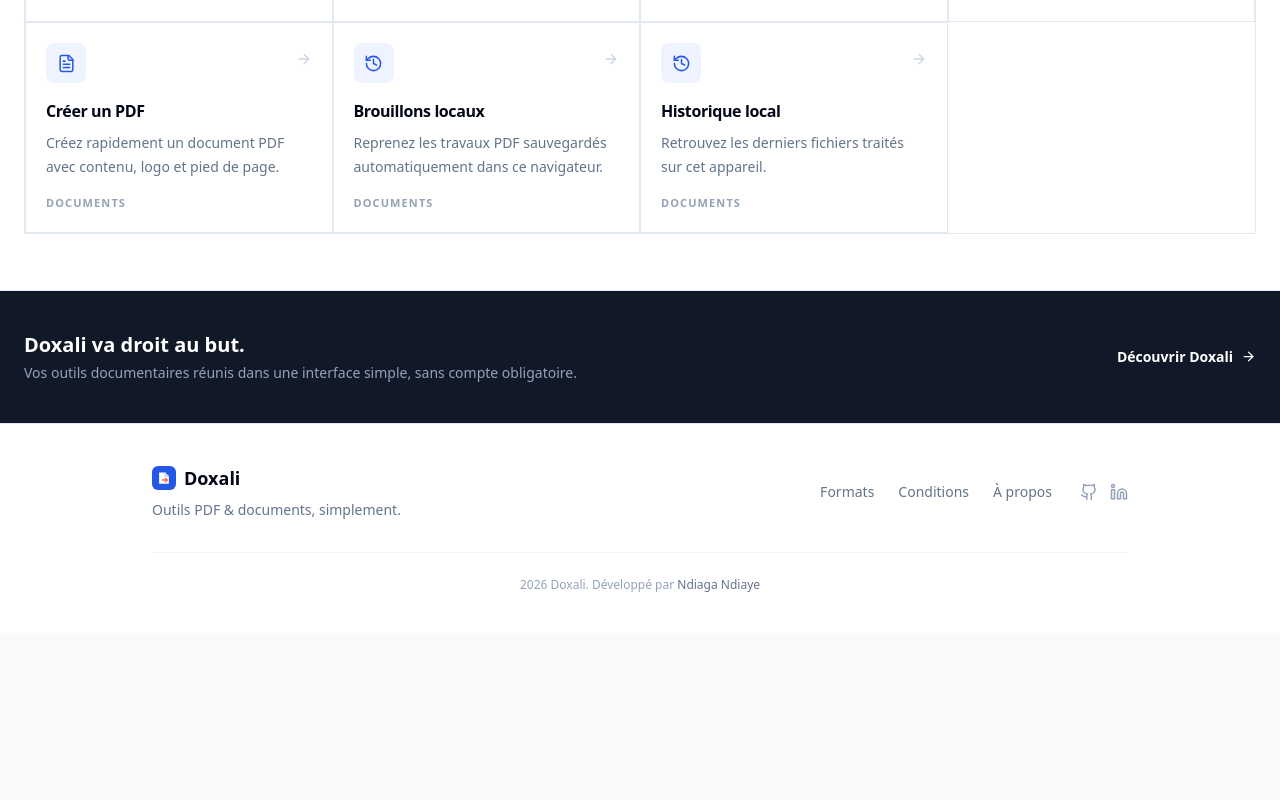
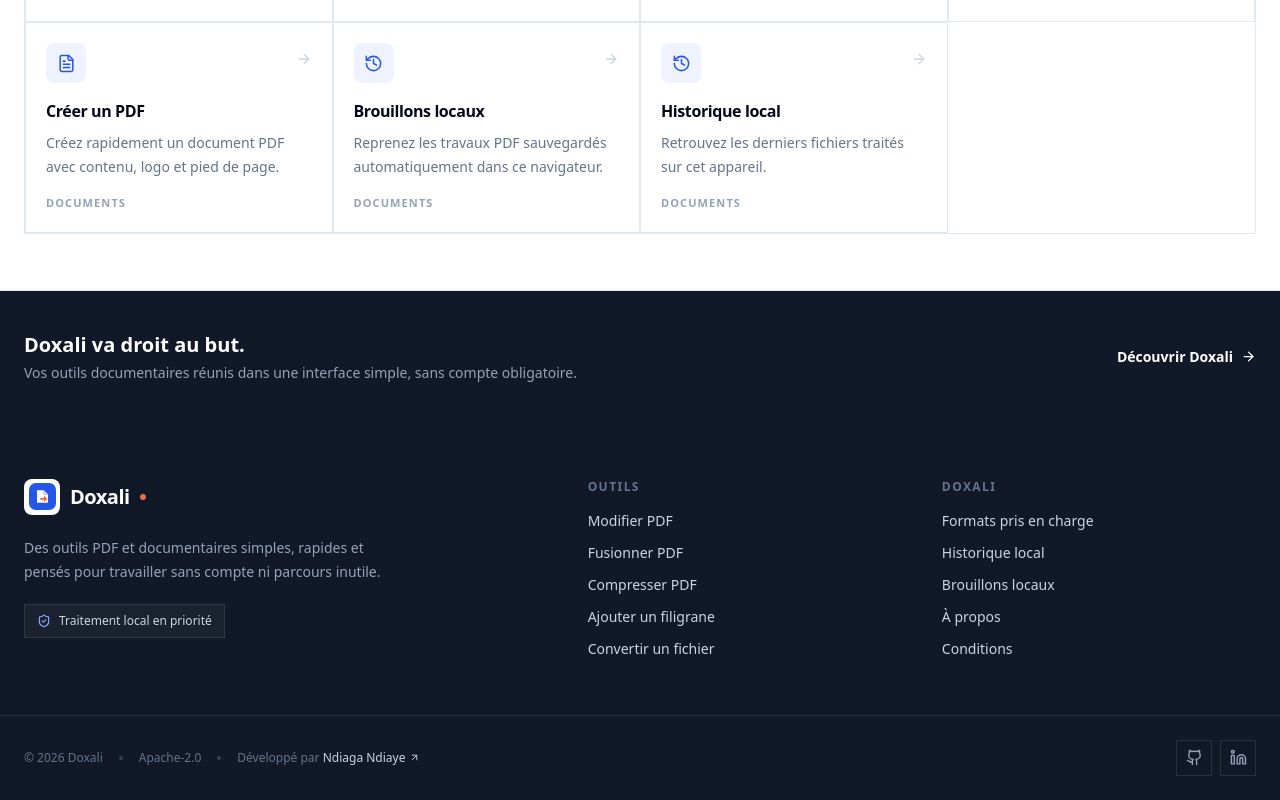
Before and after one commit to njaga/Convertisseur-documents, a React (Vite) app: page / in a window 1280 px wide. Shown: the part 2001-2801 px from the top of the page. Before the commit the page ends 2634 px from the top, so only its background shows below. Built offline with nearby package versions, Linux system fonts and the light colour scheme; no server answers.

Commit message:
Refresh footer to match Doxali visual system

```diff
--- a/src/components/Footer.tsx
+++ b/src/components/Footer.tsx
@@ -1,71 +1,104 @@
-import { Github, Linkedin } from 'lucide-react';
+import { ArrowUpRight, Github, Linkedin, ShieldCheck } from 'lucide-react';
 import { Link } from 'react-router-dom';
 import Logo from './Logo';
 
-const Footer = () => {
+const productLinks = [
+  { to: '/modifier-pdf', label: 'Modifier PDF' },
+  { to: '/fusionner-pdf', label: 'Fusionner PDF' },
+  { to: '/compresser-pdf', label: 'Compresser PDF' },
+  { to: '/filigrane-pdf', label: 'Ajouter un filigrane' },
+  { to: '/convertir', label: 'Convertir un fichier' },
+];
+
+const resourceLinks = [
+  { to: '/formats', label: 'Formats pris en charge' },
+  { to: '/historique', label: 'Historique local' },
+  { to: '/brouillons', label: 'Brouillons locaux' },
+  { to: '/a-propos', label: 'À propos' },
+  { to: '/conditions', label: 'Conditions' },
+];
+
+export default function Footer() {
   const currentYear = new Date().getFullYear();
 
   return (
-    <footer className="border-t border-slate-200 bg-white">
-      <div className="mx-auto max-w-5xl px-6 py-10">
-        <div className="flex flex-col items-center justify-between gap-6 md:flex-row">
-          <div className="flex flex-col items-center gap-2 text-center md:items-start md:text-left">
-            <Link to="/" className="flex items-center gap-2">
-              <Logo size={24} />
-              <span className="text-lg font-bold text-slate-950">Doxali</span>
+    <footer className="bg-[#111827] text-white">
+      <div className="border-b border-white/10">
+        <div className="mx-auto grid max-w-7xl gap-10 px-6 py-12 md:grid-cols-[1.25fr_0.75fr_0.75fr] lg:py-14">
+          <div className="max-w-md">
+            <Link to="/" className="inline-flex items-center gap-2.5">
+              <span className="flex h-9 w-9 items-center justify-center rounded-lg bg-white"><Logo size={27} /></span>
+              <span className="text-xl font-bold tracking-[-0.025em]">Doxali</span>
+              <span className="h-1.5 w-1.5 rounded-full bg-[#F26B4A]" aria-hidden="true" />
             </Link>
-            <p className="text-sm text-slate-500">Outils PDF & documents, simplement.</p>
+            <p className="mt-5 max-w-sm text-sm leading-6 text-slate-400">
+              Des outils PDF et documentaires simples, rapides et pensés pour travailler sans compte ni parcours inutile.
+            </p>
+            <div className="mt-5 inline-flex items-center gap-2 border border-white/10 bg-white/[0.04] px-3 py-2 text-xs text-slate-300">
+              <ShieldCheck size={14} className="text-[#8EA8FF]" />
+              Traitement local en priorité
+            </div>
           </div>
 
-          <div className="flex flex-wrap items-center justify-center gap-x-6 gap-y-3">
-            <Link to="/formats" className="text-sm text-slate-500 transition-colors hover:text-slate-950">
-              Formats
+          <div>
+            <p className="text-xs font-bold uppercase tracking-[0.12em] text-slate-500">Outils</p>
+            <nav className="mt-4 space-y-3" aria-label="Outils dans le pied de page">
+              {productLinks.map(link => (
+                <Link key={link.to} to={link.to} className="block text-sm text-slate-300 transition-colors hover:text-white">
+                  {link.label}
                 </Link>
-            <Link to="/conditions" className="text-sm text-slate-500 transition-colors hover:text-slate-950">
-              Conditions
+              ))}
+            </nav>
+          </div>
+
+          <div>
+            <p className="text-xs font-bold uppercase tracking-[0.12em] text-slate-500">Doxali</p>
+            <nav className="mt-4 space-y-3" aria-label="Ressources dans le pied de page">
+              {resourceLinks.map(link => (
+                <Link key={link.to} to={link.to} className="block text-sm text-slate-300 transition-colors hover:text-white">
+                  {link.label}
                 </Link>
-            <Link to="/a-propos" className="text-sm text-slate-500 transition-colors hover:text-slate-950">
-              À propos
-            </Link>
-            <div className="ml-1 flex items-center gap-3">
+              ))}
+            </nav>
+          </div>
+        </div>
+      </div>
+
+      <div className="mx-auto flex max-w-7xl flex-col gap-5 px-6 py-6 sm:flex-row sm:items-center sm:justify-between">
+        <div className="flex flex-wrap items-center gap-x-4 gap-y-2 text-xs text-slate-500">
+          <span>© {currentYear} Doxali</span>
+          <span className="hidden h-1 w-1 rounded-full bg-slate-700 sm:block" aria-hidden="true" />
+          <span>Apache-2.0</span>
+          <span className="hidden h-1 w-1 rounded-full bg-slate-700 sm:block" aria-hidden="true" />
+          <span>
+            Développé par{' '}
+            <a href="https://ndiagandiaye.com" target="_blank" rel="noopener noreferrer" className="inline-flex items-center gap-1 text-slate-300 transition-colors hover:text-white">
+              Ndiaga Ndiaye <ArrowUpRight size={11} />
+            </a>
+          </span>
+        </div>
+
+        <div className="flex items-center gap-2">
           <a
             href="https://github.com/njaga/Convertisseur-documents"
             target="_blank"
             rel="noopener noreferrer"
-                className="text-slate-400 transition-colors hover:text-slate-700"
-                aria-label="GitHub"
+            className="flex h-9 w-9 items-center justify-center border border-white/10 text-slate-400 transition-colors hover:border-white/20 hover:bg-white/[0.05] hover:text-white"
+            aria-label="Code source GitHub"
           >
-                <Github size={18} />
+            <Github size={17} />
           </a>
           <a
             href="https://linkedin.com/in/ndiagandiaye"
             target="_blank"
             rel="noopener noreferrer"
-                className="text-slate-400 transition-colors hover:text-slate-700"
-                aria-label="LinkedIn"
+            className="flex h-9 w-9 items-center justify-center border border-white/10 text-slate-400 transition-colors hover:border-white/20 hover:bg-white/[0.05] hover:text-white"
+            aria-label="LinkedIn de Ndiaga Ndiaye"
           >
-                <Linkedin size={18} />
+            <Linkedin size={17} />
           </a>
-            </div>
-          </div>
-        </div>
-
-        <div className="mt-8 border-t border-slate-100 pt-6">
-          <p className="text-center text-xs text-slate-400">
-            {currentYear} Doxali. Développé par{' '}
-            <a
-              href="https://ndiagandiaye.com"
-              target="_blank"
-              rel="noopener noreferrer"
-              className="text-slate-500 transition-colors hover:text-slate-700"
-            >
-              Ndiaga Ndiaye
-            </a>
-          </p>
         </div>
       </div>
     </footer>
   );
-};
-
-export default Footer;
+}
```
Lines whose indentation alone changed are shown as unchanged.
